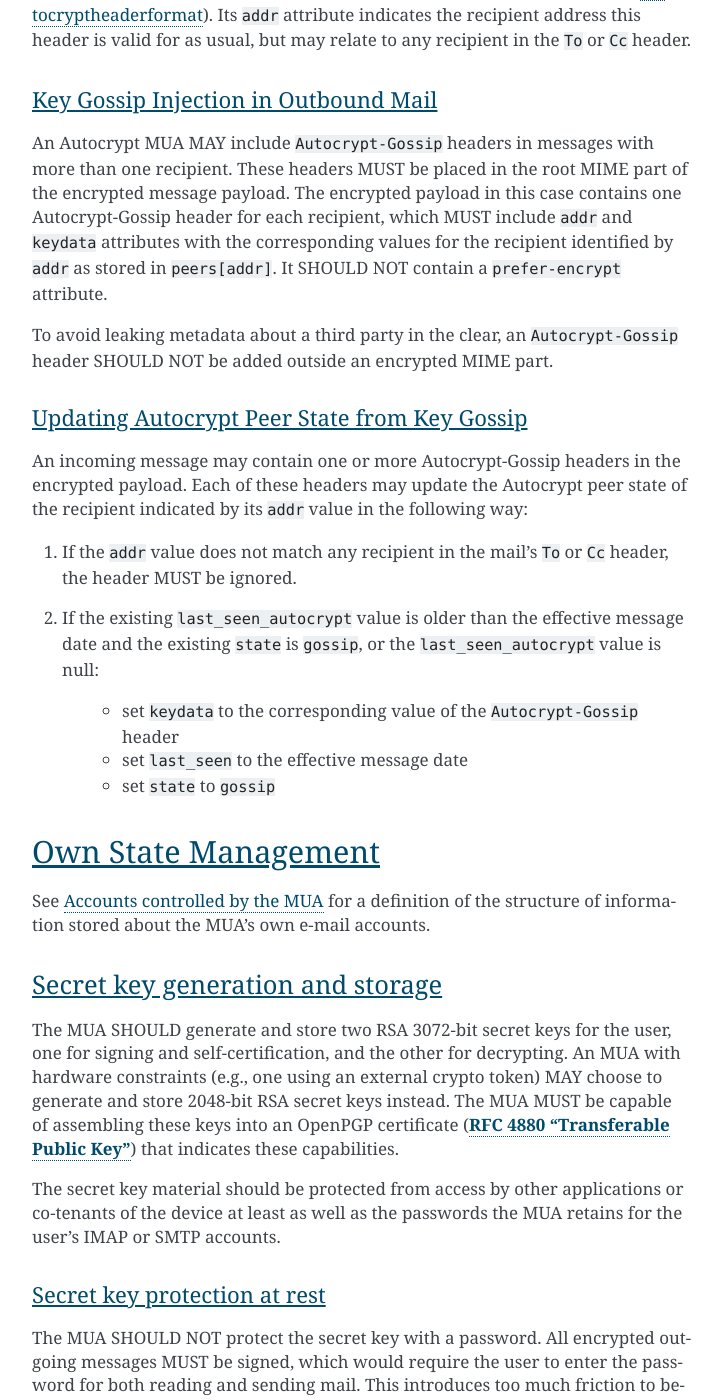
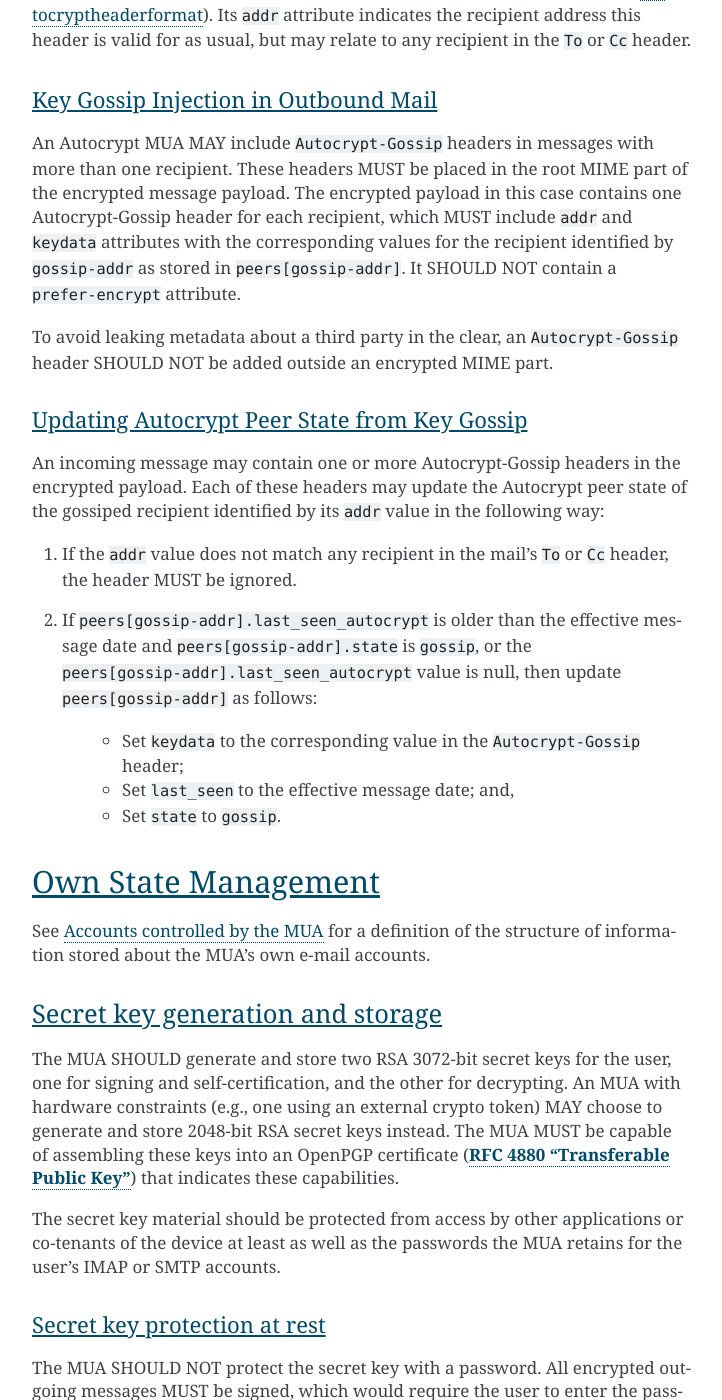
Before and after one commit to autocrypt/autocrypt, a Sphinx documentation site: the page built from doc/level1.rst, in a window 1280 px wide and 1400 px high, scrolled down 12012 px. Shown: the whole window, without its empty margins (388-1110 px from the left). Built offline with Sphinx 7.4.7, drawn with Linux system fonts in a browser that asks for light colours.

Commit message:
Use gossip-addr when ingesting gossip headers.

```diff
--- a/doc/level1.rst
+++ b/doc/level1.rst
@@ -556,9 +556,9 @@ with more than one recipient. These headers MUST be placed in the root
 MIME part of the encrypted message payload. The encrypted payload in
 this case contains one Autocrypt-Gossip header for each recipient,
 which MUST include ``addr`` and ``keydata`` attributes with the
-corresponding values for the recipient identified by ``addr`` as
-stored in ``peers[addr]``.  It SHOULD NOT contain a ``prefer-encrypt``
-attribute.
+corresponding values for the recipient identified by ``gossip-addr``
+as stored in ``peers[gossip-addr]``.  It SHOULD NOT contain a
+``prefer-encrypt`` attribute.
 
 To avoid leaking metadata about a third party in the clear, an
 ``Autocrypt-Gossip`` header SHOULD NOT be added outside an encrypted
@@ -569,20 +569,21 @@ Updating Autocrypt Peer State from Key Gossip
 
 An incoming message may contain one or more Autocrypt-Gossip headers
 in the encrypted payload. Each of these headers may update the
-Autocrypt peer state of the recipient indicated by its ``addr`` value
-in the following way:
+Autocrypt peer state of the gossiped recipient identified by its
+``addr`` value in the following way:
 
 1. If the ``addr`` value does not match any recipient in the mail's
    ``To`` or ``Cc`` header, the header MUST be ignored.
 
-2. If the existing ``last_seen_autocrypt`` value is older than the
-   effective message date and the existing ``state`` is ``gossip``, or
-   the ``last_seen_autocrypt`` value is null:
+2. If ``peers[gossip-addr].last_seen_autocrypt`` is older than the
+   effective message date and ``peers[gossip-addr].state`` is
+   ``gossip``, or the ``peers[gossip-addr].last_seen_autocrypt`` value
+   is null, then update ``peers[gossip-addr]`` as follows:
 
-    - set ``keydata`` to the corresponding value of the
-      ``Autocrypt-Gossip`` header
-    - set ``last_seen`` to the effective message date
-    - set ``state`` to ``gossip``
+    - Set ``keydata`` to the corresponding value in the
+      ``Autocrypt-Gossip`` header;
+    - Set ``last_seen`` to the effective message date; and,
+    - Set ``state`` to ``gossip``.
 
 
 .. _account-management:
```
